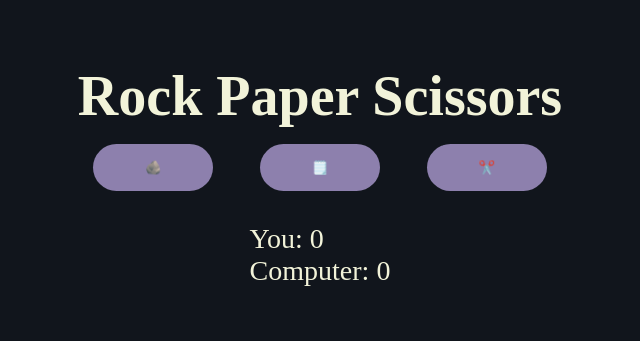
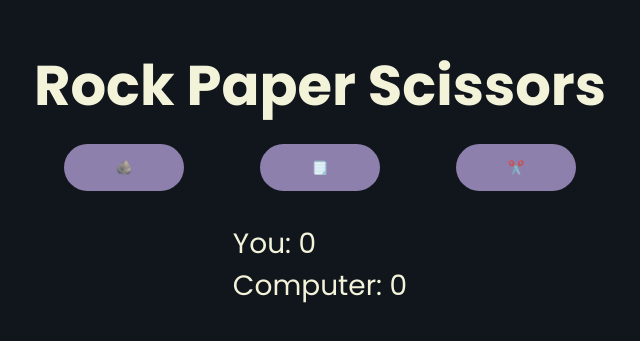
Before and after one commit to lukeramljak/odin-rock-paper-scissors, a plain HTML site: page index.html in a window 1280 px wide. Shown: the part 225-566 px from the top of the page, without its empty margins (320-960 px from the left). Drawn offline with Linux system fonts and the light colour scheme.

Commit message:
add poppins font

```diff
--- a/index.html
+++ b/index.html
@@ -7,6 +7,9 @@
   <title>Rock Paper Scissors</title>
   <script src="index.js" defer></script>
   <link rel="stylesheet" href="style.css">
+  <link rel="preconnect" href="https://fonts.googleapis.com">
+  <link rel="preconnect" href="https://fonts.gstatic.com" crossorigin>
+  <link href="https://fonts.googleapis.com/css2?family=Poppins:wght@400;700&display=swap" rel="stylesheet">
 </head>
 
 <body>
--- a/style.css
+++ b/style.css
@@ -9,6 +9,7 @@
 }
 
 body {
+  font-family: 'Poppins', sans-serif;
   background-color: #11151c;
   color: #f2f3d9;
   display: grid;
```
